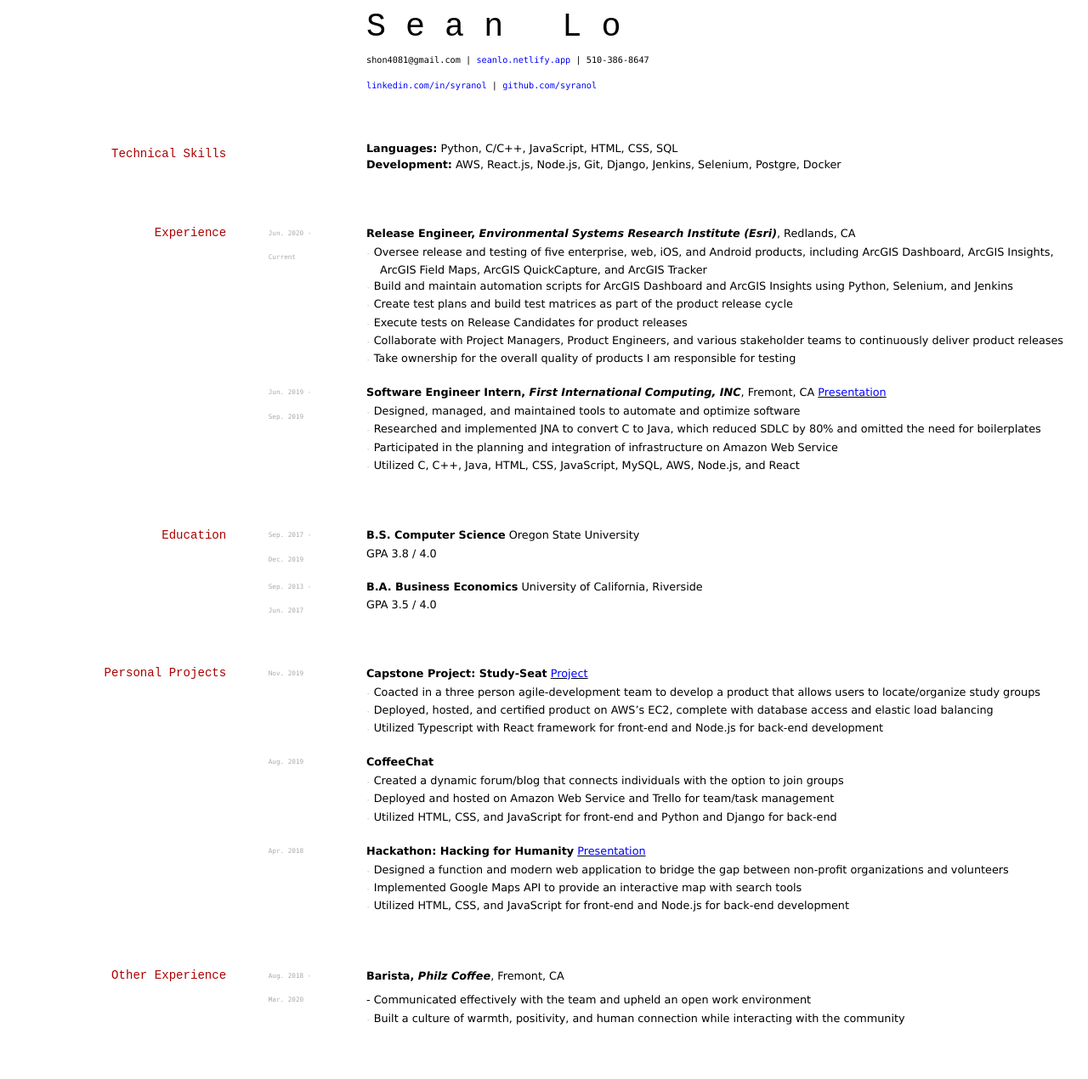
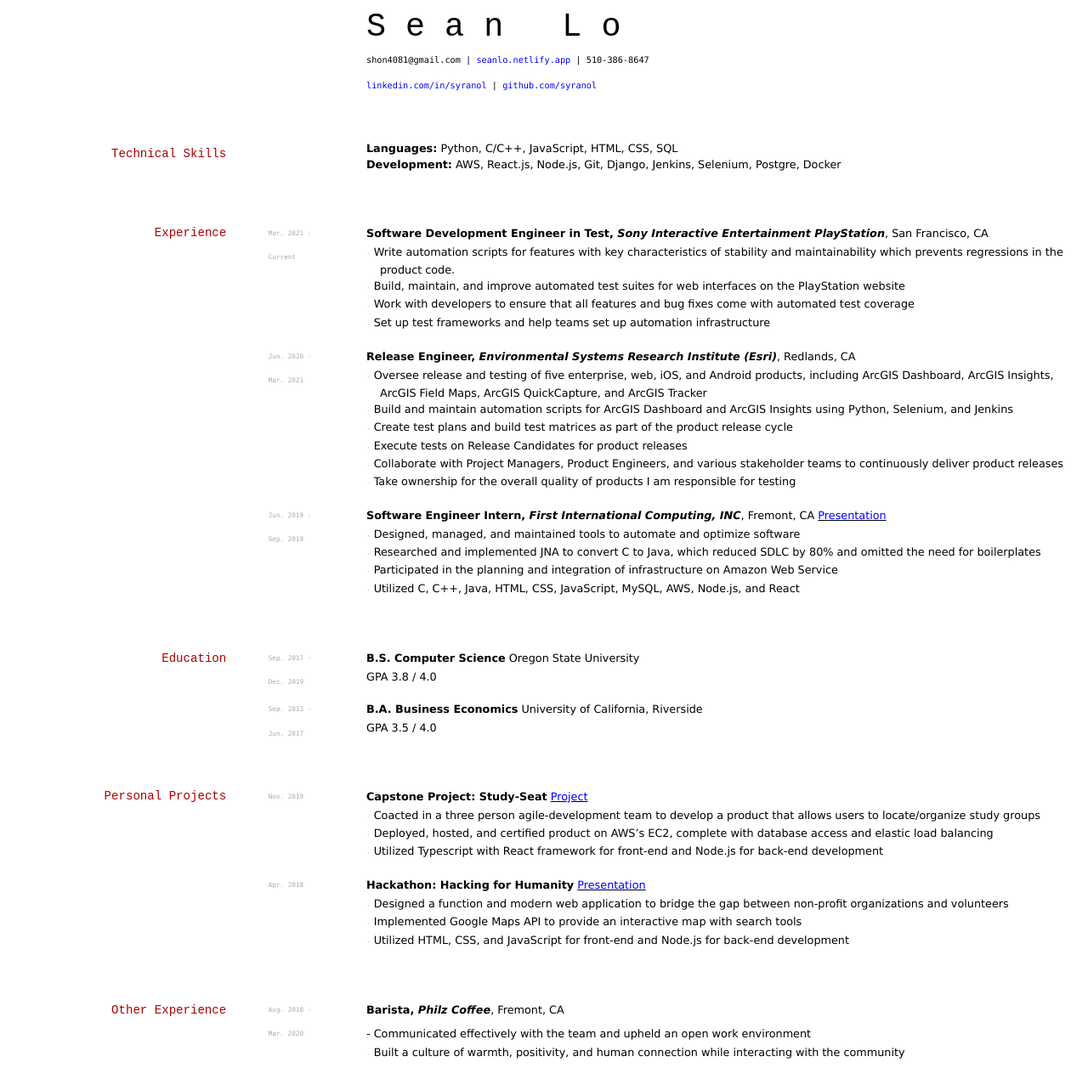
Before and after one commit to elipapa/markdown-cv, a Jekyll site: the page built from index.md, in a window 1280 px wide. Shown: the whole page at 85% size. Built offline with Jekyll 4.4.1, drawn with Linux system fonts in a browser that asks for light colours; before the commit the page ends 1229 px from its top, so only the background shows below that.

Commit message:
Update index.md

```diff
--- a/index.md
+++ b/index.md
@@ -20,10 +20,20 @@
 
 ## Experience
 
+`Mar. 2021 -`
+__Software Development Engineer in Test, *Sony Interactive Entertainment PlayStation*__, San Francisco, CA
+
+`Current`
+
+- `-` Write automation scripts for features with key characteristics of stability and maintainability which prevents regressions in the product code.
+- `-` Build, maintain, and improve automated test suites for web interfaces on the PlayStation website
+- `-` Work with developers to ensure that all features and bug fixes come with automated test coverage
+- `-` Set up test frameworks and help teams set up automation infrastructure
+
 `Jun. 2020 -`
 __Release Engineer, *Environmental Systems Research Institute (Esri)*__, Redlands, CA
 
-`Current`
+`Mar. 2021`
 
 - `-` Oversee release and testing of five enterprise, web, iOS, and Android products, including ArcGIS Dashboard, ArcGIS Insights, ArcGIS Field Maps, ArcGIS QuickCapture, and ArcGIS Tracker
 - `-` Build and maintain automation scripts for ArcGIS Dashboard and ArcGIS Insights using Python, Selenium, and Jenkins
@@ -66,13 +76,6 @@
 - `-` Deployed, hosted, and certified product on AWS's EC2, complete with database access and elastic load balancing
 - `-` Utilized Typescript with React framework for front-end and Node.js for back-end development
 
-`Aug. 2019`
-__CoffeeChat__
-
-- `-` Created a dynamic forum/blog that connects individuals with the option to join groups
-- `-` Deployed and hosted on Amazon Web Service and Trello for team/task management
-- `-` Utilized HTML, CSS, and JavaScript for front-end and Python and Django for back-end
-
 `Apr. 2018`
 __Hackathon: Hacking for Humanity__  <a href="https://xd.adobe.com/view/48a66b77-5435-4eb8-4328-1f67f7a879dc-3e97/"> <font color="blue"> Presentation </font> </a>
 
```
